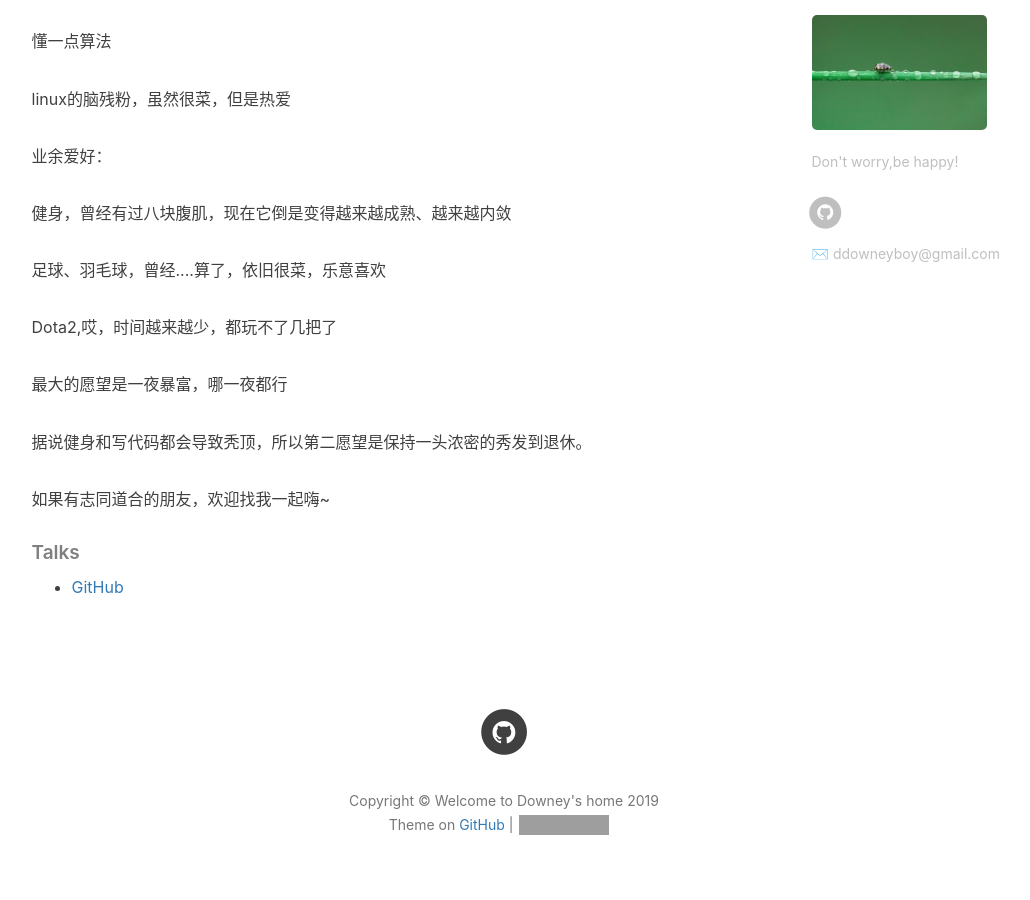
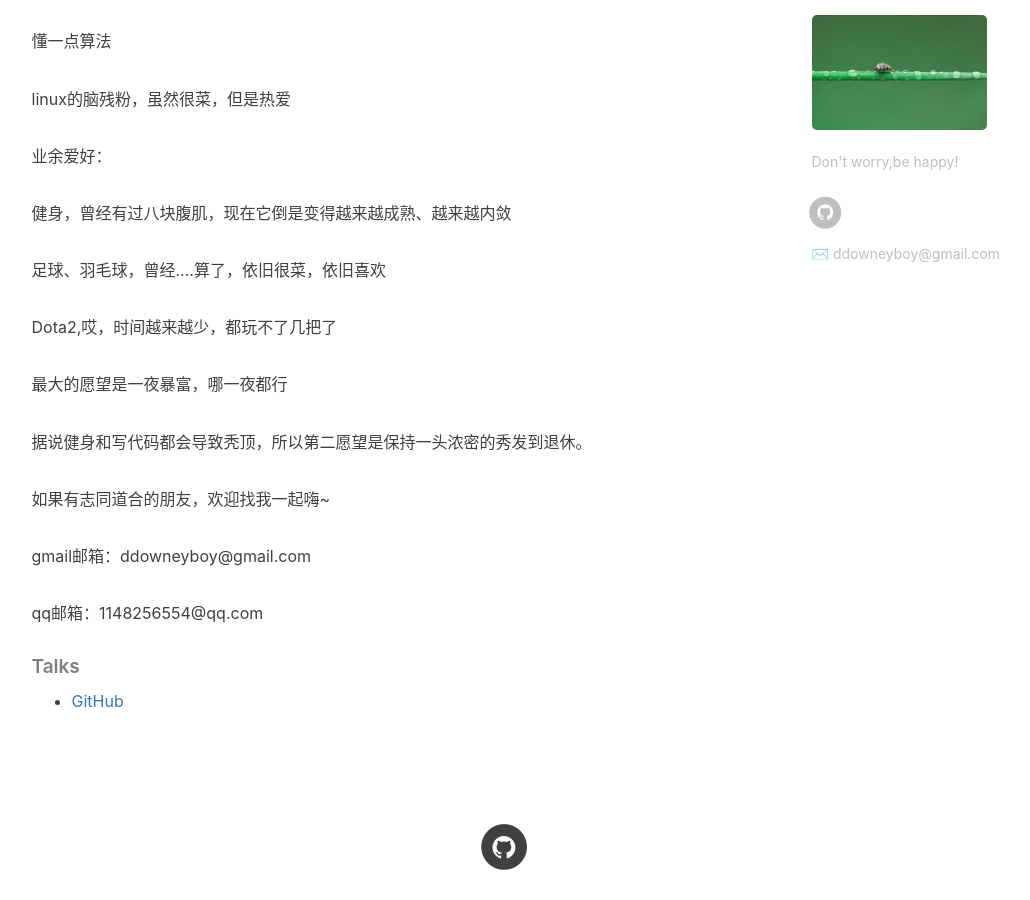
Before and after one commit to downeyboy/downeyboy.github.io, a Jekyll site: the page built from about.html, in a window 1280 px wide and 900 px high, scrolled down 611 px. Shown: the whole window, without its empty margins (136-1166 px from the left). Built offline with Jekyll 4.4.1, drawn with Linux system fonts in a browser that asks for light colours; nearby versions of some CDN libraries; Markdown is read by kramdown in place of the engine named in the settings; comment, search, counter and statistics services are not loaded; grey boxes are pictures that could not be loaded.

Commit message:
fix : fix about.html sytax error

```diff
--- a/about.html
+++ b/about.html
@@ -25,7 +25,7 @@ header-img: "img/blog-about-bg.jpg"
 
     <p>业余爱好：</p>
     <p>        健身，曾经有过八块腹肌，现在它倒是变得越来越成熟、越来越内敛</p>
-    <p>        足球、羽毛球，曾经....算了，依旧很菜，乐意喜欢</p>
+    <p>        足球、羽毛球，曾经....算了，依旧很菜，依旧喜欢</p>
     <p>        Dota2,哎，时间越来越少，都玩不了几把了</p>
     <p></p>
     <p></p>
@@ -38,7 +38,12 @@ header-img: "img/blog-about-bg.jpg"
     <p></p>
     <p>如果有志同道合的朋友，欢迎找我一起嗨~</p>
 
+	<p>gmail邮箱：ddowneyboy@gmail.com</p>
+	<p>qq邮箱：1148256554@qq.com</p>
+
     <p></p>
+
+
 
     <h5>Talks</h5>
 
```
